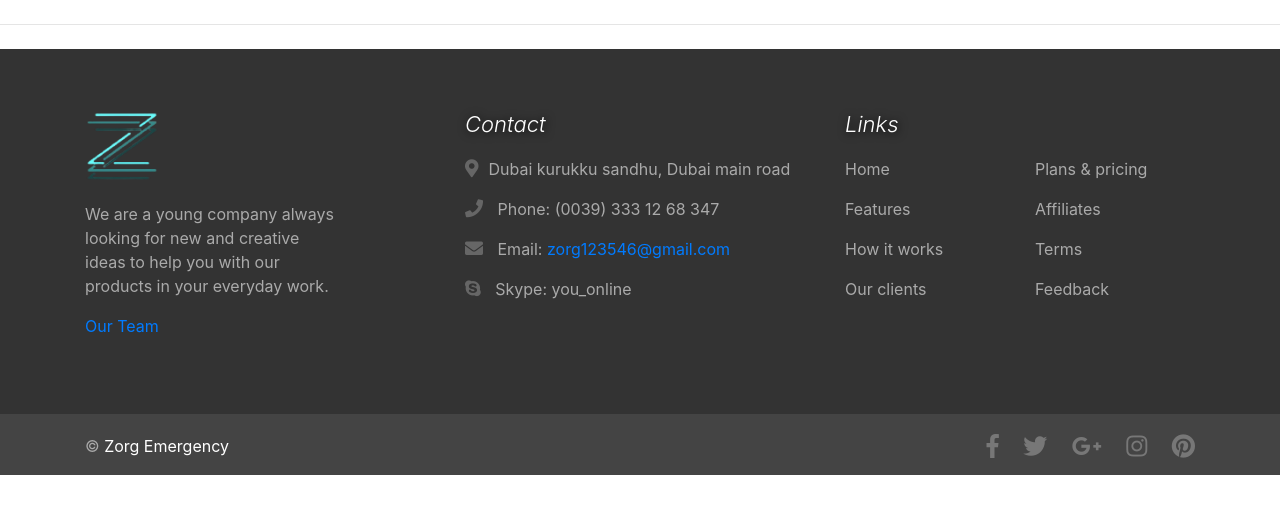
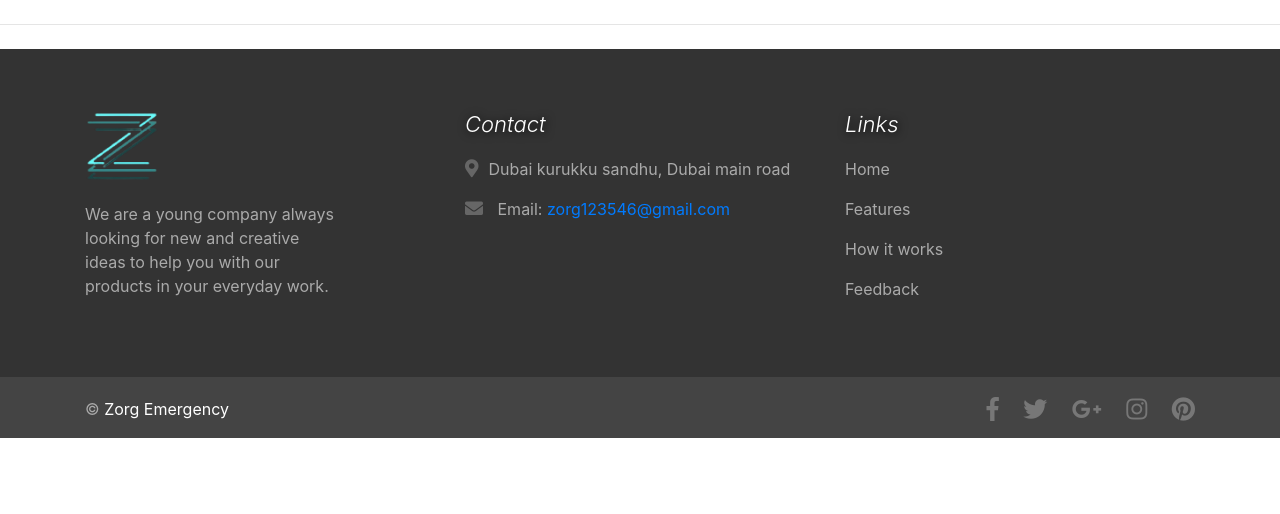
Before and after one commit to arjunqwerty/Zorg-V3, a Flask app: page /footer in a window 1280 px wide. Shown: the top 514 px of the page. Run offline with Flask 2, Linux system fonts and the light colour scheme; some libraries are stand-ins or nearby versions.

Commit message:
changed footer

```diff
--- a/templates/footer.html
+++ b/templates/footer.html
@@ -56,14 +56,11 @@
 		        			<p>
 		        				We are a young company always looking for new and creative ideas to help you with our products in your everyday work.
 		        			</p>
-		        			<p><a href="/">Our Team</a></p>
 	                    </div>
 		        		<div class="col-md-4 offset-md-1 footer-contact wow fadeInDown">
 		        			<h3>Contact</h3>
 		                	<p><i class="fas fa-map-marker-alt"></i>Dubai kurukku sandhu, Dubai main road</p>
-		                	<p><i class="fas fa-phone"></i> Phone: (0039) 333 12 68 347</p>
 		                	<p><i class="fas fa-envelope"></i> Email: <a href="mailto:zorg1232546@gmail.com">zorg123546@gmail.com</a></p>
-		                	<p><i class="fab fa-skype"></i> Skype: you_online</p>
 	                    </div>
 	                    <div class="col-md-4 footer-links wow fadeInUp">
 	                    	<div class="row">
@@ -74,14 +71,8 @@
 	                    	<div class="row">
 	                    		<div class="col-md-6">
 	                    			<p><a class="scroll-link" href="/">Home</a></p>
-	                    			<p><a href="/">Features</a></p>
-	                    			<p><a href="/route">How it works</a></p>
-	                    			<p><a href="/">Our clients</a></p>
-	                    		</div>
-	                    		<div class="col-md-6">
-	                    			<p><a href="/">Plans &amp; pricing</a></p>
-	                    			<p><a href="/">Affiliates</a></p>
-									<p><a href="/">Terms</a></p>
+	                    			<p><a href="/route">Features</a></p>
+									<p><a href="/route">How it works</a></p>
 									<p><a href="/feedback">Feedback</a></p>
 	                    		</div>
 	                    	</div>
```
